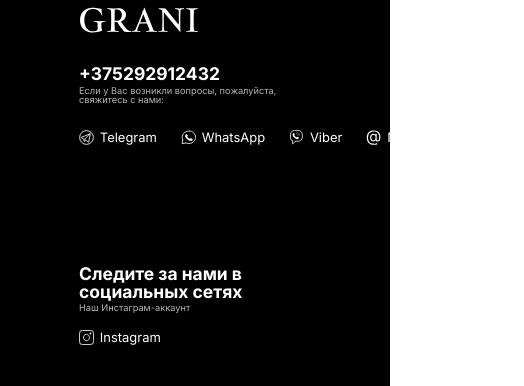
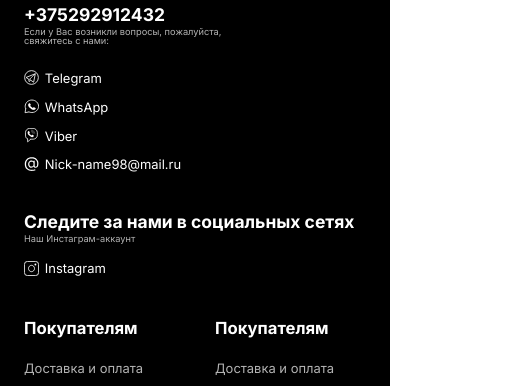
Before and after one commit to alekskorolev3/nails-opencart-shop, a website built with webpack: page main.html in a window 390 px wide. Shown: the part 1438-1824 px from the top of the page, 524 px wide, since content can reach past the window. Built offline with nearby package versions, Linux system fonts and the light colour scheme; a web font is replaced by a local one.

Commit message:
Minor fixes

```diff
--- a/css/style.css
+++ b/css/style.css
@@ -74,19 +74,6 @@
  * Remove the gap between audio, canvas, iframes,
  * images, videos and the bottom of their containers:
  * https://github.com/h5bp/html5-boilerplate/issues/440
- */
-
-audio,
-canvas,
-iframe,
-img,
-svg,
-video {
-  vertical-align: middle;
-}
-
-/*
- * Remove default fieldset styles.
  */
 
 fieldset {
@@ -480,6 +467,7 @@
   padding: 32px 50px;
   justify-content: center;
   font-size: 0.85em;
+  width: 100%;
 }
 
 
@@ -1074,6 +1062,10 @@
     display: none;
   }
 
+  .footer_inner_container {
+    padding: 32px;
+  }
+
 }
 
 @media screen and (max-width: 900px) {
@@ -1174,6 +1166,10 @@
     padding: 32px 12px;
   }
 
+  .footer_inner_container {
+    padding: 12px;
+  }
+
   .navbar-socials {
     display: flex;
     align-items: flex-start;
@@ -1194,4 +1190,12 @@
     gap: 40px;
     margin-top: 24px;
   }
+
+  .social:nth-child(even) {
+    flex: 1 0 0;
+  }
+
+  .social:nth-child(odd) {
+    flex: 1 0 0;
+  }
 }
```
